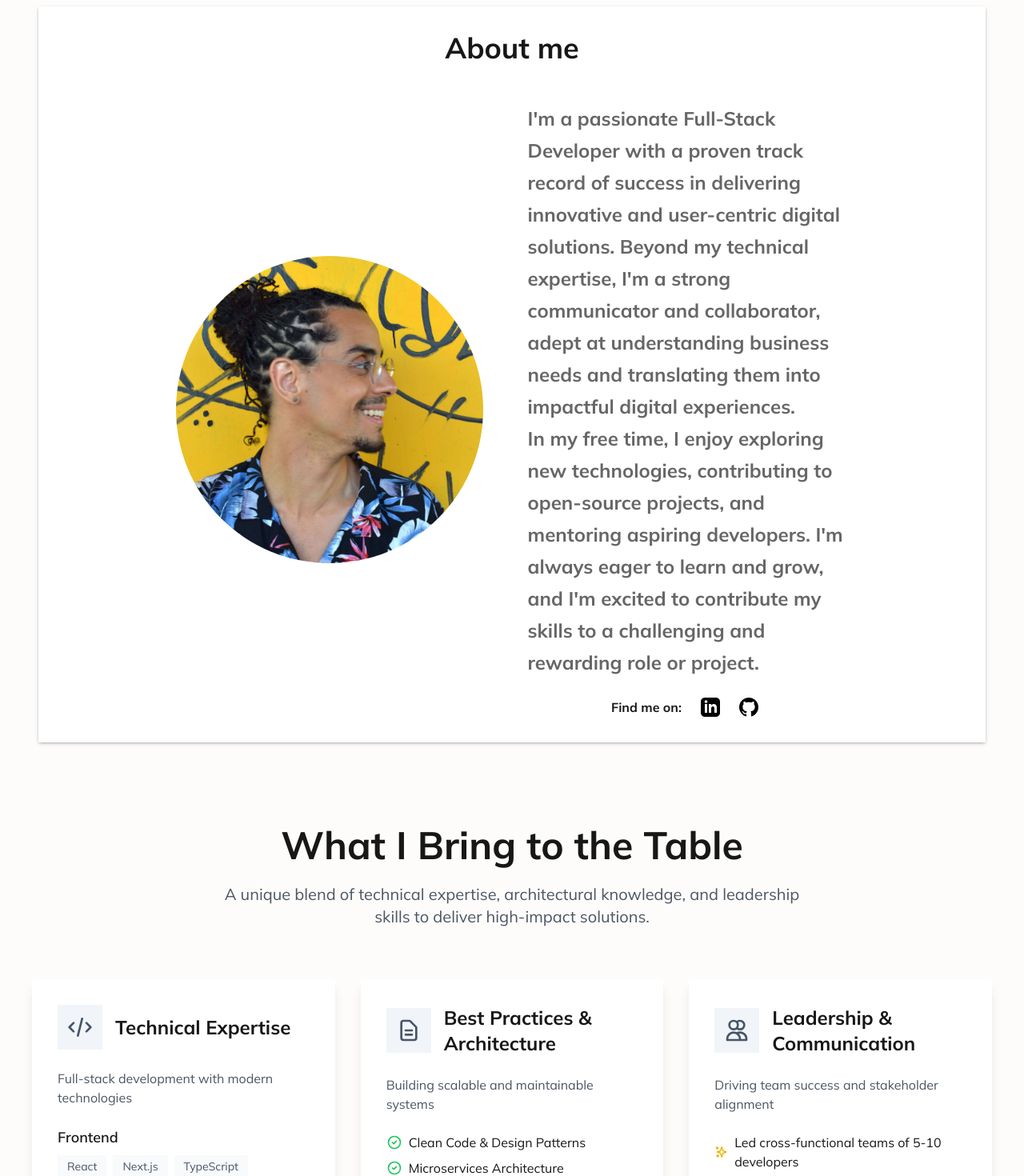
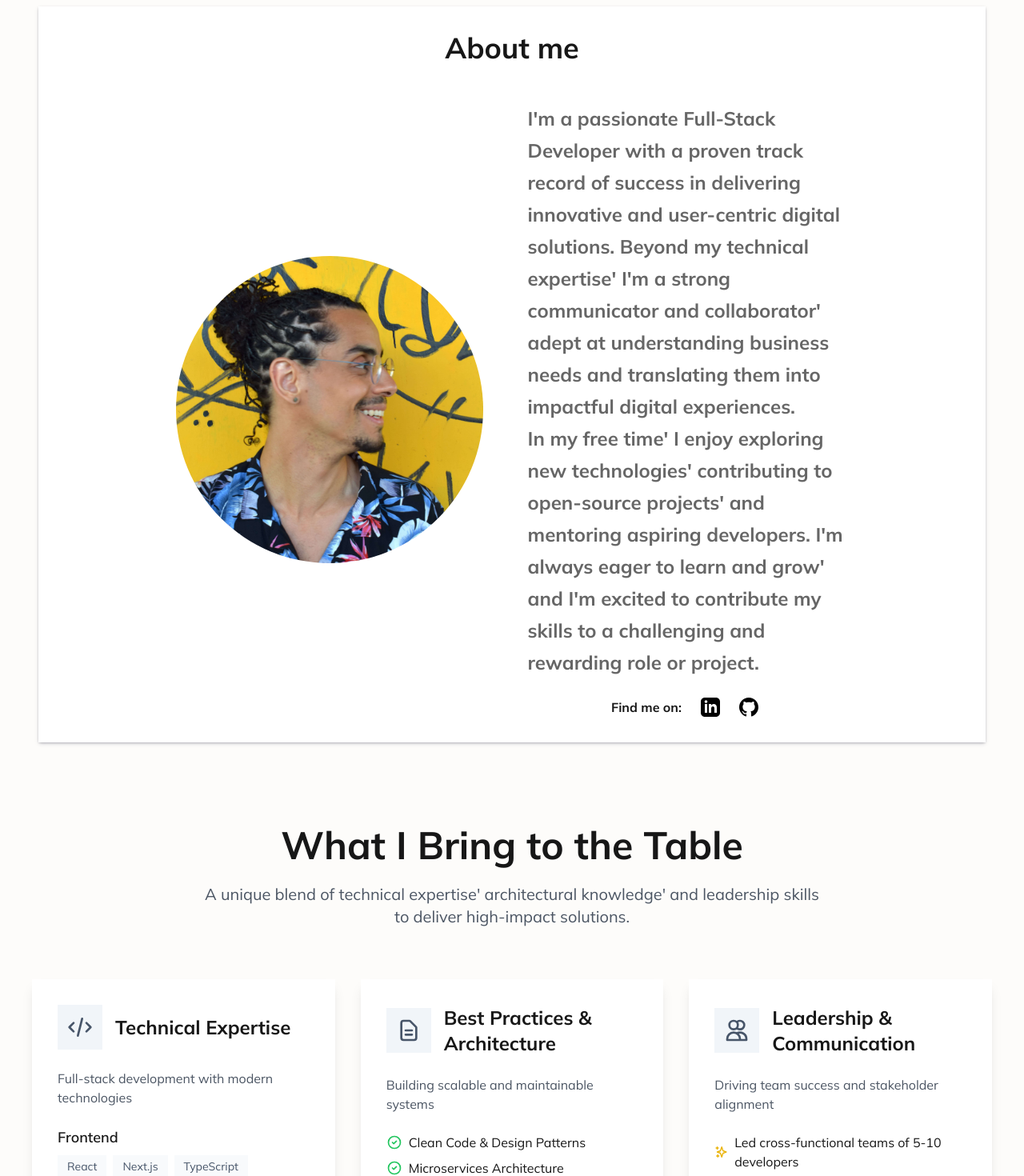
Before and after one commit to kareemsakr/next-portfolio, a Next.js app: page / in a window 1280 px wide. Shown: the part 840-2310 px from the top of the page at 80% size. Built offline with nearby package versions, Linux system fonts and the light colour scheme.

Commit message:
escaped , with &apos;

```diff
--- a/app/page.tsx
+++ b/app/page.tsx
@@ -6,7 +6,6 @@ import DatingAppPic from "@/public/dating_app.jpg";
 import WritingAppPic from "@/public/writing_app.jpg";
 import Link from "next/link";
 import {
-  CheckCircleIcon,
   ArrowDownIcon,
   Bars3Icon,
   XMarkIcon,
@@ -75,7 +74,7 @@ export default function Home() {
 
           <p className="pl-2 font-bold text-black text-opacity-60 text-md leading-8 md:text-2xl md:leading-10 lg:max-w-[50%] ">
             Creating meaningful digital products that improve people's lives.
-            Bringing ideas to life with React, Next.js, and modern web
+            Bringing ideas to life with React&apos; Next.js&apos; and modern web
             technologies.
           </p>
           <div className="flex gap-4">
@@ -117,15 +116,16 @@ export default function Home() {
               <p className="pl-2 pb-6 font-bold text-black text-opacity-60 text-md leading-8 md:text-2xl md:leading-10">
                 I'm a passionate Full-Stack Developer with a proven track record
                 of success in delivering innovative and user-centric digital
-                solutions. Beyond my technical expertise, I'm a strong
-                communicator and collaborator, adept at understanding business
-                needs and translating them into impactful digital experiences.
+                solutions. Beyond my technical expertise&apos; I'm a strong
+                communicator and collaborator&apos; adept at understanding
+                business needs and translating them into impactful digital
+                experiences.
                 <br />
-                In my free time, I enjoy exploring new technologies,
-                contributing to open-source projects, and mentoring aspiring
-                developers. I'm always eager to learn and grow, and I'm excited
-                to contribute my skills to a challenging and rewarding role or
-                project.
+                In my free time&apos; I enjoy exploring new technologies&apos;
+                contributing to open-source projects&apos; and mentoring
+                aspiring developers. I'm always eager to learn and grow&apos;
+                and I'm excited to contribute my skills to a challenging and
+                rewarding role or project.
               </p>
               <ul className="flex gap-6 w-full justify-center">
                 <p className="font-bold">Find me on:</p>
@@ -153,8 +153,9 @@ export default function Home() {
                 What I Bring to the Table
               </h2>
               <p className="text-xl text-gray-600 max-w-3xl mx-auto">
-                A unique blend of technical expertise, architectural knowledge,
-                and leadership skills to deliver high-impact solutions.
+                A unique blend of technical expertise&apos; architectural
+                knowledge&apos; and leadership skills to deliver high-impact
+                solutions.
               </p>
             </div>
 
@@ -512,9 +513,9 @@ export default function Home() {
               </span>
             </h2>
             <p className="text-xl text-gray-600 leading-relaxed">
-              Each project is crafted with a focus on user experience,
-              performance, and business impact. Here are some highlights from my
-              portfolio.
+              Each project is crafted with a focus on user experience&apos;
+              performance&apos; and business impact. Here are some highlights
+              from my portfolio.
             </p>
           </header>
           {/* <p className="text-lg font-semibold">
@@ -554,8 +555,8 @@ export default function Home() {
                 <p className="flex-1 pb-6 pl-1 font-bold text-black text-opacity-60 text-md leading-8 md:text-2xl md:leading-10">
                   A dating app that puts human wisdom back into matchmaking. Our
                   community of experienced matchmakers helps create meaningful
-                  connections, resulting in a 45% higher success rate compared
-                  to algorithm-based apps.
+                  connections&apos; resulting in a 45% higher success rate
+                  compared to algorithm-based apps.
                 </p>
                 {/* TODO: fill with real user stats here */}
                 {/* <ul className="space-y-2">
@@ -601,7 +602,7 @@ export default function Home() {
                     Daily 700 Words
                   </h3>
                   <h4 className="pl-1 pb-4 text-black text-opacity-60 text-xs md:text-base">
-                    Write daily, grow steadily
+                    Write daily&apos; grow steadily
                   </h4>
                   <div className="flex flex-wrap gap-2">
                     <span className="px-3 py-1 bg-black/70 text-white text-sm backdrop-blur-sm">
@@ -614,9 +615,9 @@ export default function Home() {
                 </div>
                 <p className="flex-1 pl-1 pb-6 font-bold text-black text-opacity-60 text-md leading-8 md:text-2xl md:leading-10">
                   Transform your writing through daily practice. While a single
-                  day's work may feel small, a year of consistency creates
-                  extraordinary results. Develop your craft, find your voice,
-                  and watch your writing evolve.
+                  day's work may feel small&apos; a year of consistency creates
+                  extraordinary results. Develop your craft&apos; find your
+                  voice&apos; and watch your writing evolve.
                 </p>
                 {/* TODO: fill with real user stats */}
                 {/* <ul className="space-y-2">
@@ -702,9 +703,9 @@ export default function Home() {
                     </div>
                     <div className="flex-1">
                       <p className="text-gray-600 text-lg">
-                        Rebuilt the product discovery experience, leading to a
-                        15% increase in product findability and reducing cart
-                        abandonment
+                        Rebuilt the product discovery experience&apos; leading
+                        to a 15% increase in product findability and reducing
+                        cart abandonment
                       </p>
                     </div>
                   </li>
@@ -729,8 +730,8 @@ export default function Home() {
                     </div>
                     <div className="flex-1">
                       <p className="text-gray-600 text-lg">
-                        Built and optimized critical user-facing components,
-                        improving page load times by 25%
+                        Built and optimized critical user-facing
+                        components&apos; improving page load times by 25%
                       </p>
                     </div>
                   </li>
@@ -923,8 +924,8 @@ export default function Home() {
                     </div>
                     <div className="flex-1">
                       <p className="text-gray-600 text-lg">
-                        Developed interconnected mobile apps, management tools,
-                        and backend systems
+                        Developed interconnected mobile apps&apos; management
+                        tools&apos; and backend systems
                       </p>
                     </div>
                   </li>
@@ -976,7 +977,8 @@ export default function Home() {
               </h2>
               <p className="text-xl text-gray-600 leading-relaxed">
                 Whether you have a project in mind or just want to chat about
-                technology, I'm always open to discussing new opportunities.
+                technology&apos; I'm always open to discussing new
+                opportunities.
               </p>
             </header>
 
@@ -1054,7 +1056,7 @@ export default function Home() {
                   </p>
                   <div className="flex justify-center gap-6">
                     <a
-                      href="https://www.linkedin.com/in/yourprofile"
+                      href="https://www.linkedin.com/in/kareem-sakr/"
                       target="_blank"
                       rel="noopener noreferrer"
                       className="p-3 text-gray-600 hover:text-slate-600 transition-colors"
@@ -1069,7 +1071,7 @@ export default function Home() {
                       </svg>
                     </a>
                     <a
-                      href="https://github.com/yourusername"
+                      href="https://github.com/kareemsakr"
                       target="_blank"
                       rel="noopener noreferrer"
                       className="p-3 text-gray-600 hover:text-gray-900 transition-colors"
@@ -1090,8 +1092,8 @@ export default function Home() {
           </div>
         </section>
       </main>
-      <footer>
-        <p>&copy; 2024 Kareem Sakr</p>
+      <footer className="text-center">
+        <p>&copy; 2025 Kareem Sakr</p>
       </footer>
     </>
   );
```
